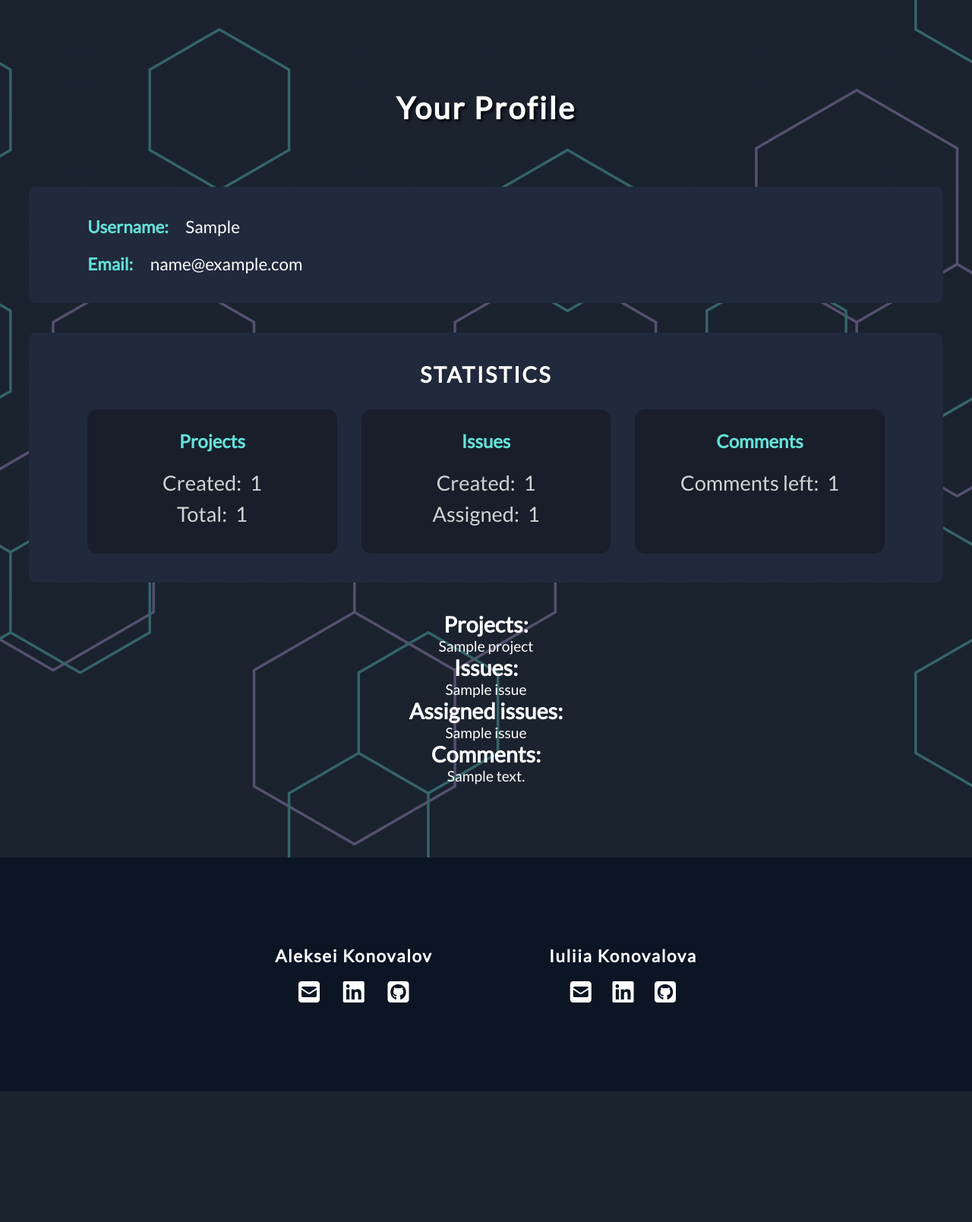
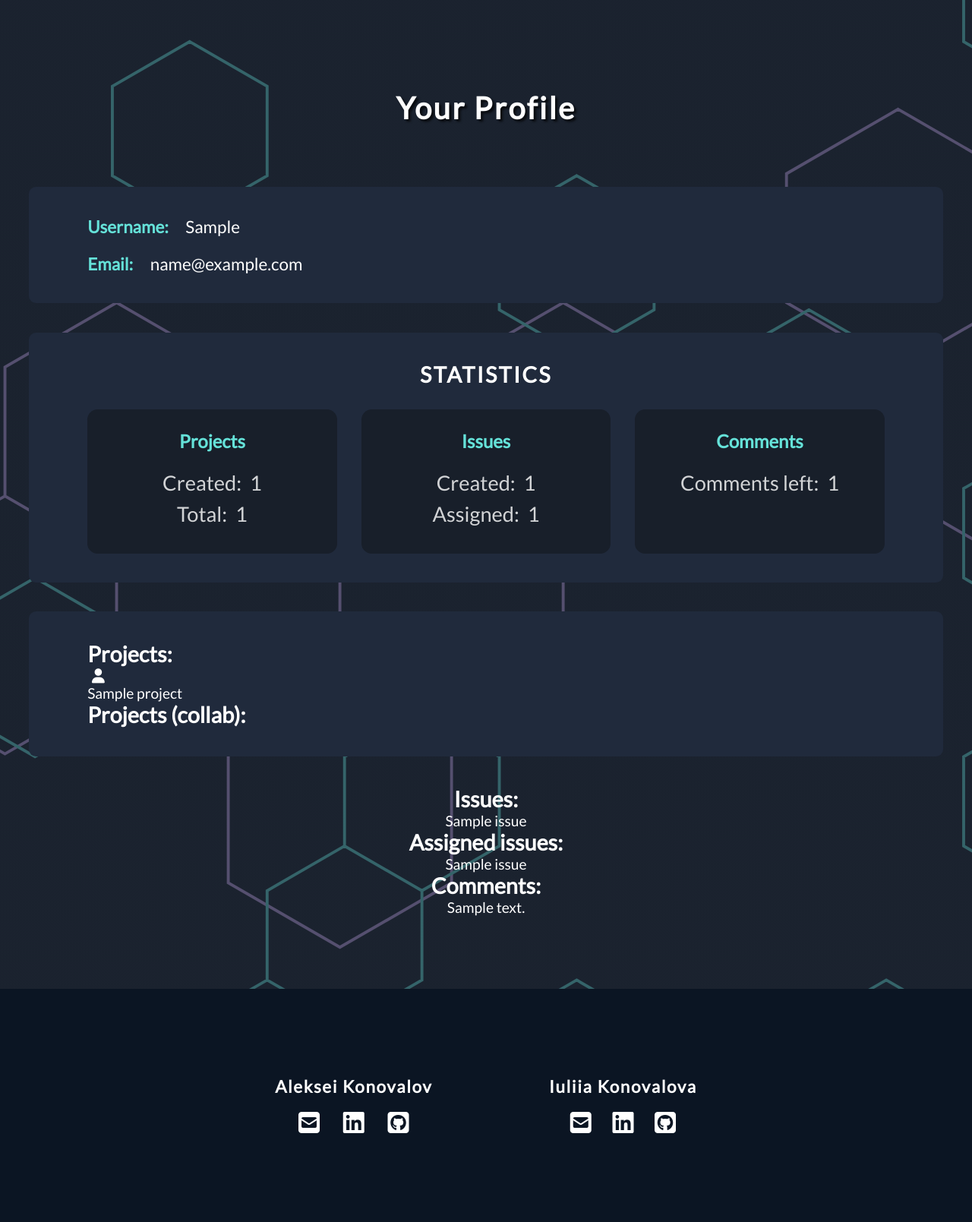
Before and after one commit to IuliiaKonovalova/issue_tracker, a Django app: a page that uses profiles/templates/profiles/user_profile.html in a window 1280 px wide. Shown: the part 106-1715 px from the top of the page at 76% size. Before the commit the page ends 1543 px from the top, so only its background shows below. Run offline with Django 3.2, Linux system fonts and the light colour scheme; tables that the repository leaves empty hold one stand-in row (values such as "Sample post"); some libraries are stand-ins or nearby versions.

Commit message:
Add data to project statistics

```diff
--- a/profiles/templates/profiles/user_profile.html
+++ b/profiles/templates/profiles/user_profile.html
@@ -72,18 +72,42 @@
       </div>
 
     </div>
-
   </section>
+  <section class="profile__projects">
     <h2>Projects:</h2>
     <ul>
 
       {% for project in user_profile.projects.all %}
+      {% if project.project_type == 0 %}
+      <div class="project__icon">
+        <i class="fas fa-user"></i>
+      </div>
+      <li>{{ project.title }}</li>
+      {% else %}
+      <div class="project__icon">
+        <i class="fas fa-users"></i>
+      </div>
+      <li>{{ project.title }}</li>
+      {% endif %}
+      {% endfor %}
 
+
+    </ul>
+    <h2>Projects (collab):</h2>
+    <ul>
+
+      {% for project in user_profile.collaborated_projects.all %}
+      {% if project.project_type != 0 %}
+      <div class="project__icon">
+        <i class="fas fa-users"></i>
+      </div>
       <li>{{ project.title }}</li>
-
+      {% endif %}
       {% endfor %}
 
     </ul>
+  </section>
+
   <h2>Issues:</h2>
   <ul>
     {% for issue in user_profile.issues.all %}
--- a/static/css/base.css
+++ b/static/css/base.css
@@ -779,7 +779,8 @@ body {
 
 .project__header,
 .profile__header,
-.profile__statistics {
+.profile__statistics,
+.profile__projects {
   display: flex;
   flex-direction: column;
   justify-content: center;
@@ -1191,6 +1192,7 @@ body {
 .issue__type--content {
   font-size: 1.2rem;
   margin-left: 0.5em;
+  margin-bottom: 0.2em;
 }
 
 .issue__type--content {
```
Lines whose indentation alone changed are shown as unchanged.
